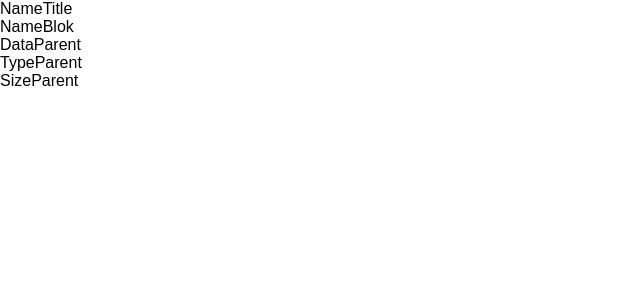
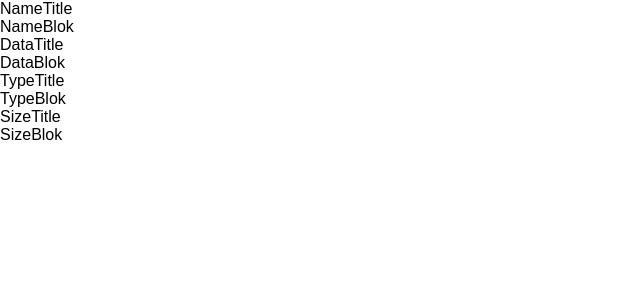
Before and after one commit to Soluyanov-Andrey/file-manager, a React (Create React App) app: page / in a window 1280 px wide. Shown: the top 300 px of the page, without its empty margins (0-640 px from the left). Built offline with nearby package versions, Linux system fonts and the light colour scheme.

Commit message:
Разбили все на компаненты

```diff
--- a/src/index.js
+++ b/src/index.js
@@ -23,24 +23,66 @@ const NameParent = () => {
     );
 };
 //-----------------------------------
+const DataTitle = () => {
+    return (
+        <div id="DataTitle">DataTitle</div>
+    );
+};
+
+const DataBlok = () => {
+    return (
+        <div id="DataBlok">DataBlok</div>
+    );
+};
 
 const DataParent = () => {
     return (
-        <div id="DataParent">DataParent</div>
+        <div id="DataParent">
+            <DataTitle/>
+            <DataBlok/>
+        </div>
     );
 };
 //-----------------------------------
+const TypeTitle = () => {
+    return (
+        <div id="TypeTitle">TypeTitle</div>
+    );
+};
+const TypeBlok = () => {
+    return (
+        <div id="TypeBlok">TypeBlok</div>
+    );
+};
 const TypeParent = () => {
     return (
-        <div id="TypeParent">TypeParent</div>
+        <div id="TypeParent">
+            <TypeTitle/>
+            <TypeBlok/>
+        </div>
     );
 };
 //-----------------------------------
+const SizeTitle = () => {
+    return (
+        <div id="SizeTitle">SizeTitle</div>
+    );
+};
+const SizeBlok = () => {
+    return (
+        <div id="SizeBlok">SizeBlok</div>
+    );
+};
 const SizeParent = () => {
     return (
-        <div id="SizeParent">SizeParent</div>
+        <div id="SizeParent">
+            <SizeTitle/>
+            <SizeBlok/>
+        </div>
     );
 };
+
+
 const el = (
     <div id="TableFiles">
         <NameParent/>
```
Also changed, not shown: 1 other file (tests, documents, lock files or other folders).
